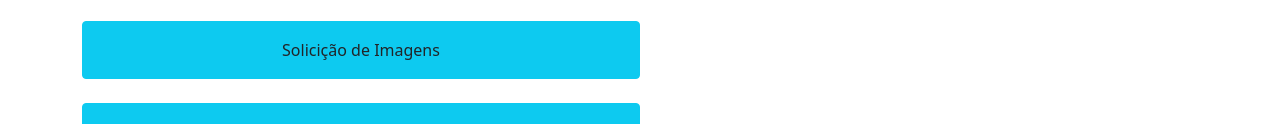
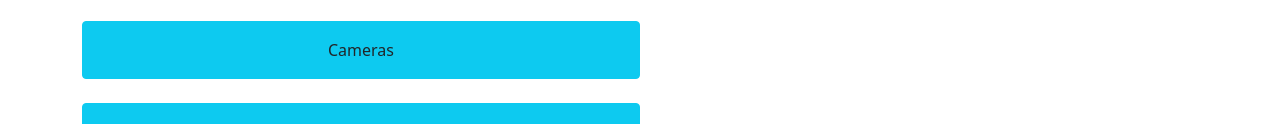
Before and after one commit to thiago-sl/login-, a plain HTML site: page principal.html in a window 1280 px wide. Shown: the part 336-460 px from the top of the page. Drawn offline with Linux system fonts and the light colour scheme.

Commit message:
camera
camera

```diff
--- a/principal.html
+++ b/principal.html
@@ -72,7 +72,7 @@
 </div>
   <br>
   <div class="col-6">
-    <button class="btn btn-info w-100 py-3 text-dark border- info" type="submit">Solicição de Imagens</button>
+    <button class="btn btn-info w-100 py-3 text-dark border- info" type="submit">Cameras</button>
 </div>
   <br>
   <div class="col-6">
```
